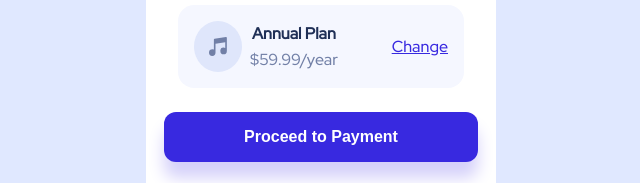
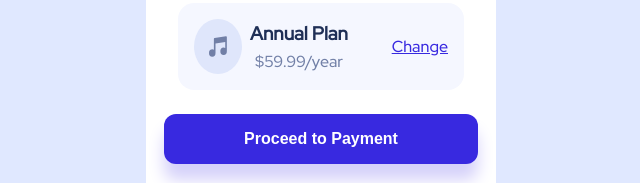
Before and after one commit to IrieBee/fem-order-summary, a plain HTML site: page index.html in a window 1280 px wide. Shown: the part 459-642 px from the top of the page, 319-959 px from the left. Drawn offline with Linux system fonts and the light colour scheme.

Commit message:
Change 'h4' to 'h3'

```diff
--- a/index.html
+++ b/index.html
@@ -23,7 +23,7 @@
         <div class="annual">
           <img class='note' src="images/icon-music.svg" alt="music notes">
           <div>
-            <h4>Annual Plan</h4>
+            <h3>Annual Plan</h3>
             <p>$59.99/year</p>
           </div>
         </div>
--- a/style.css
+++ b/style.css
@@ -63,7 +63,7 @@ h1 {
     color: hsl(223, 47%, 23%);
 }
 
-h4 {
+h3 {
     font-weight: 700;
     color: hsl(223, 47%, 23%);
 }
```
